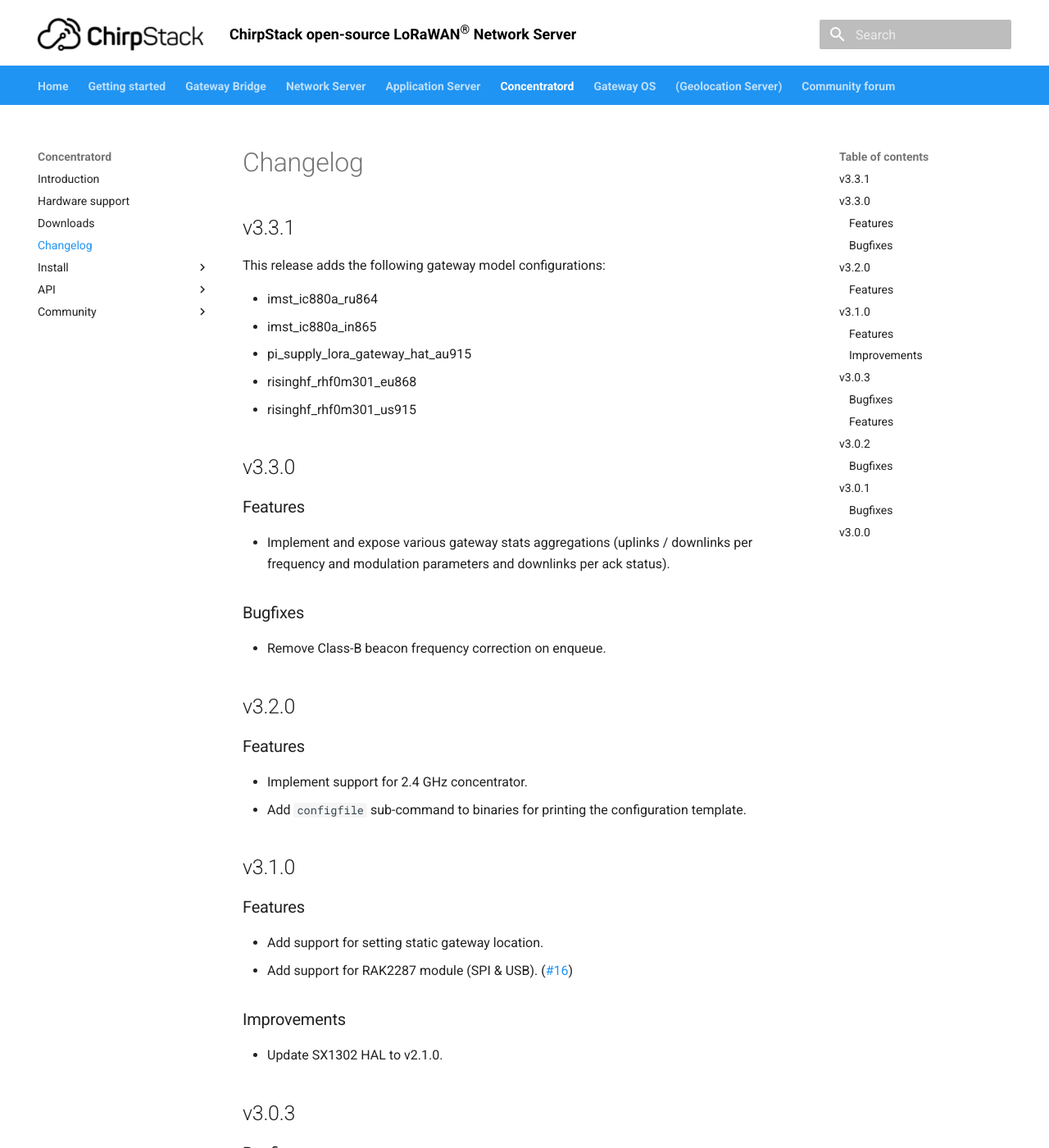
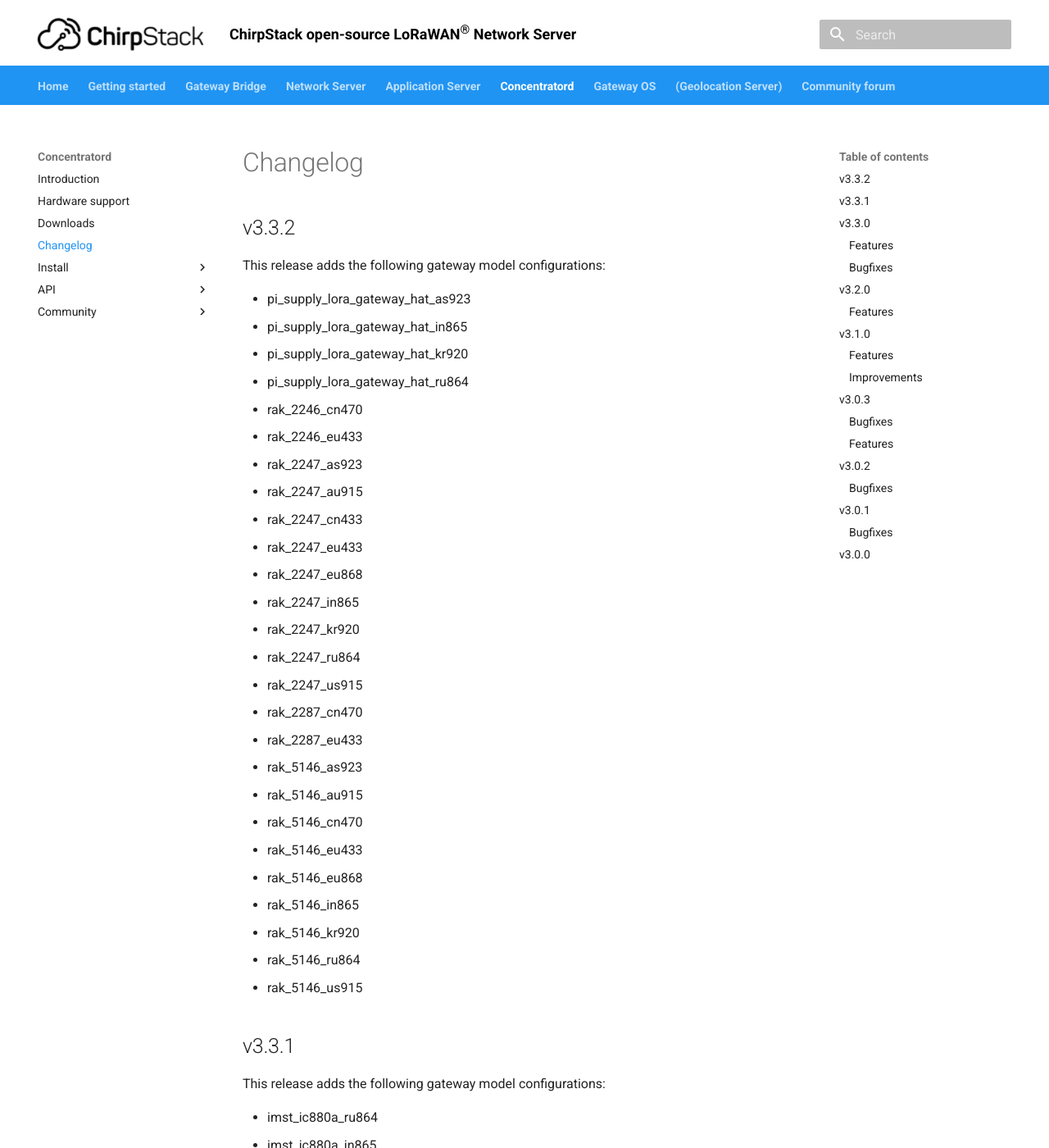
Before and after one commit to brocaar/chirpstack-docs, an MkDocs documentation site: the page built from docs/concentratord/changelog.md, in a window 1280 px wide and 1400 px high. Shown: the whole window at 82% size. Built offline with MkDocs 1.6.1 and Material for MkDocs 9.7.7, drawn with Linux system fonts in a browser that asks for light colours.

Commit message:
Update ChirpStack Concentratord hardware + changelog + version.

```diff
--- a/docs/concentratord/changelog.md
+++ b/docs/concentratord/changelog.md
@@ -3,6 +3,37 @@
 ---
 
 # Changelog
+
+## v3.3.2
+
+This release adds the following gateway model configurations:
+
+* pi_supply_lora_gateway_hat_as923
+* pi_supply_lora_gateway_hat_in865
+* pi_supply_lora_gateway_hat_kr920
+* pi_supply_lora_gateway_hat_ru864
+* rak_2246_cn470
+* rak_2246_eu433
+* rak_2247_as923
+* rak_2247_au915
+* rak_2247_cn433
+* rak_2247_eu433
+* rak_2247_eu868
+* rak_2247_in865
+* rak_2247_kr920
+* rak_2247_ru864
+* rak_2247_us915
+* rak_2287_cn470
+* rak_2287_eu433
+* rak_5146_as923
+* rak_5146_au915
+* rak_5146_cn470
+* rak_5146_eu433
+* rak_5146_eu868
+* rak_5146_in865
+* rak_5146_kr920
+* rak_5146_ru864
+* rak_5146_us915
 
 ## v3.3.1
 
--- a/mkdocs.yml
+++ b/mkdocs.yml
@@ -24,7 +24,7 @@
   gateway_os:
     version: 3.5.1
   concentratord:
-    version: 3.3.1
+    version: 3.3.2
 plugins:
   - search
   - macros
```
Also changed, not shown: docs/concentratord/hardware-support.md (+4 -0 lines).
